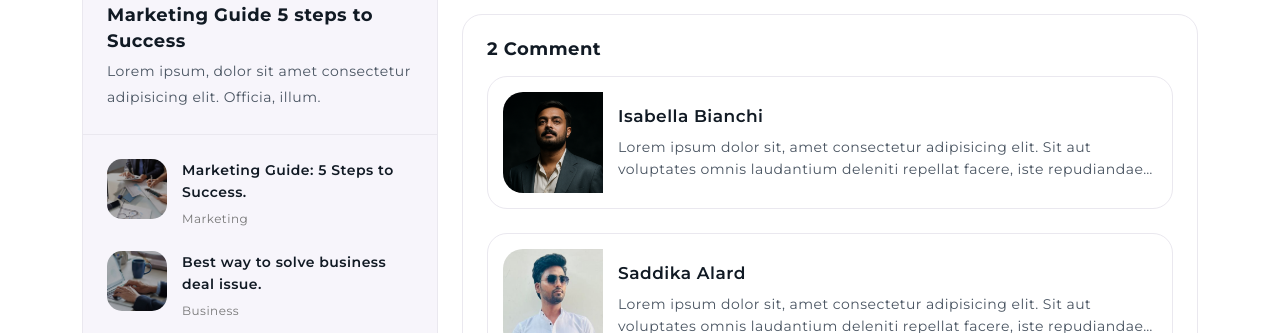
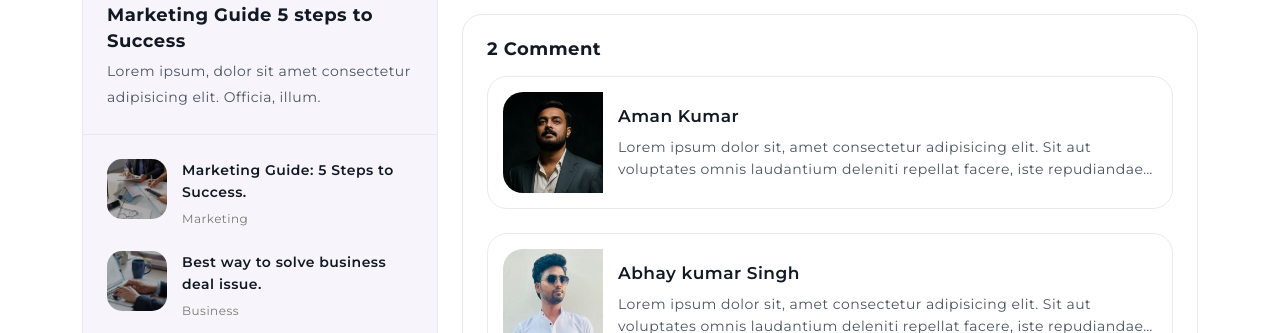
Before and after one commit to Shalawel/DeepakRajak, a plain HTML site: page blog-detail.html in a window 1280 px wide. Shown: the part 1740-2073 px from the top of the page. Drawn offline with Linux system fonts and the light colour scheme.

Commit message:
Update blog-detail.html

```diff
--- a/blog-detail.html
+++ b/blog-detail.html
@@ -267,7 +267,7 @@
                                         <img src="assets/img/testimonials/1.jpg" alt="1">
                                     </div>
                                     <div class="client-details">
-                                        <h5>Isabella Bianchi</h5>
+                                        <h5>Aman Kumar</h5>
                                         <p>Lorem ipsum dolor sit, amet consectetur adipisicing elit. Sit aut
                                             voluptates omnis laudantium deleniti repellat facere, iste
                                             repudiandae consequatur possimus, quae ducimus provident.
@@ -279,7 +279,7 @@
                                         <img src="assets/img/testimonials/2.jpg" alt="2">
                                     </div>
                                     <div class="client-details">
-                                        <h5>Saddika Alard</h5>
+                                        <h5>Abhay kumar Singh</h5>
                                         <p>Lorem ipsum dolor sit, amet consectetur adipisicing elit. Sit aut
                                             voluptates omnis laudantium deleniti repellat facere, iste
                                             repudiandae consequatur possimus, quae ducimus provident.
@@ -419,4 +419,5 @@
 
 </body>
 
+
 </html>
```
